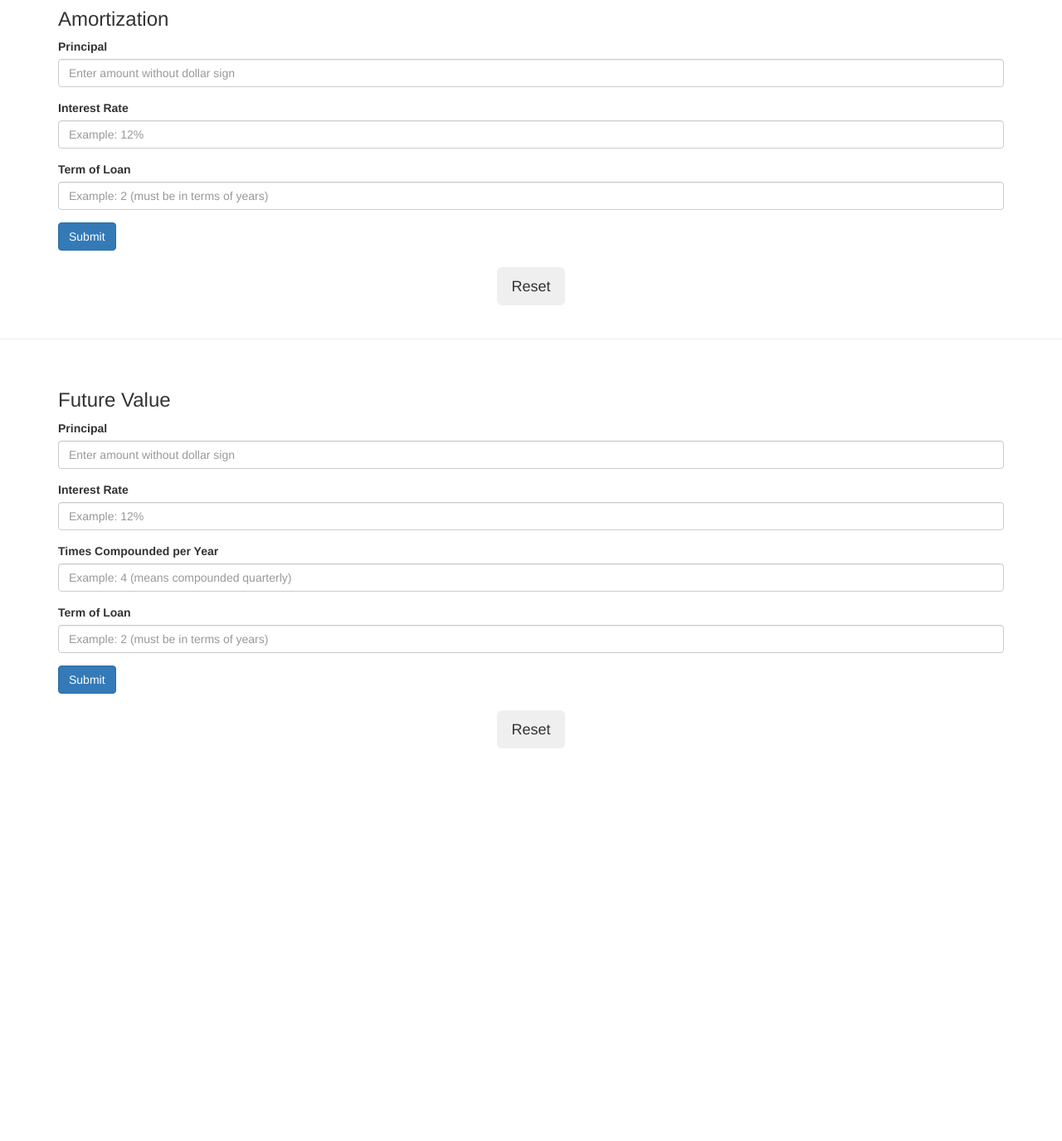
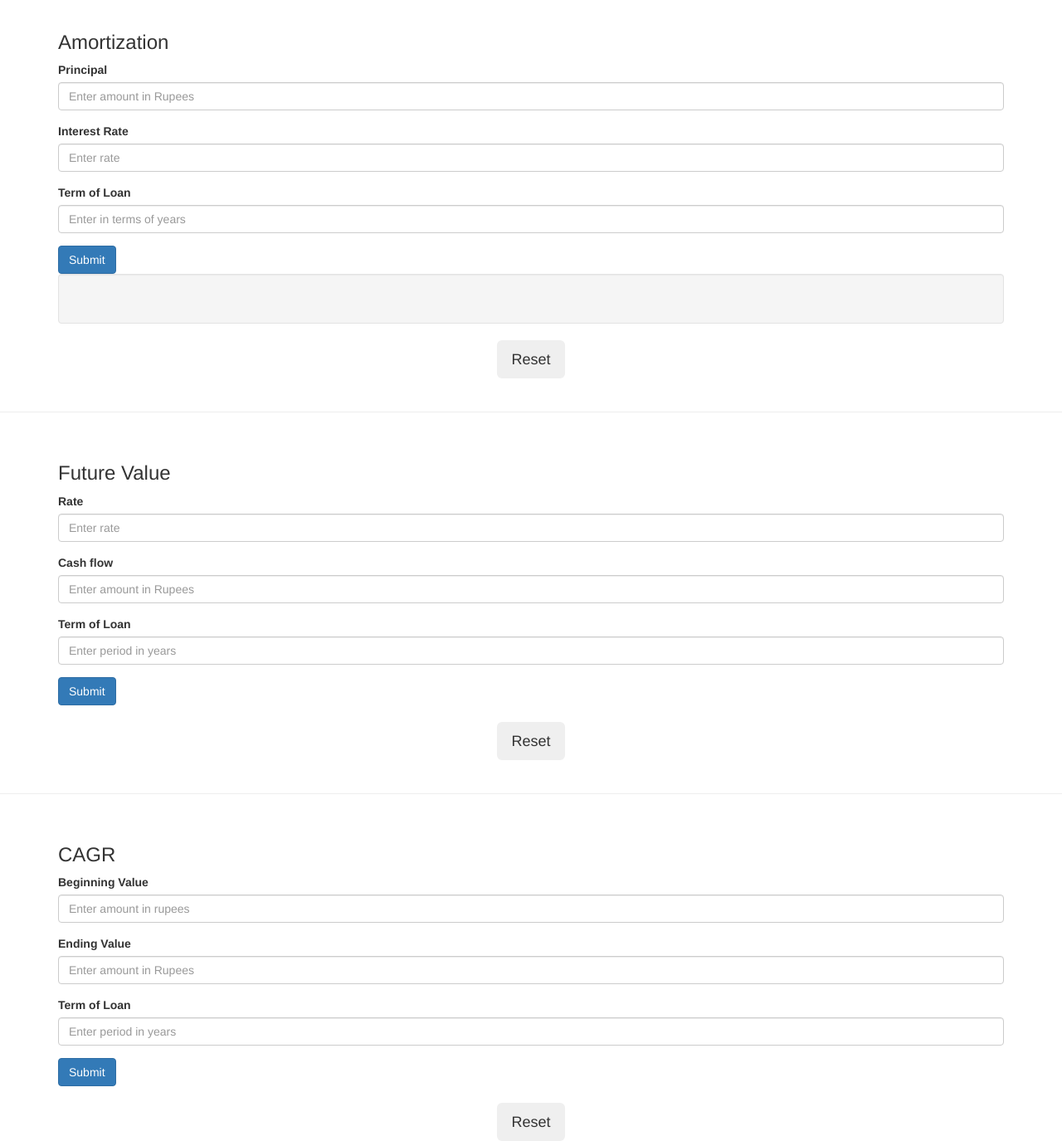
Before and after one commit to Yazhini-Krishnan/express-labs, a website: page public/index.html in a window 1280 px wide. Shown: the part 103-1478 px from the top of the page at 83% size. Before the commit the page ends 1005 px from the top, so only its background shows below. Drawn offline with nearby package versions, Linux system fonts and the light colour scheme.

Commit message:
calculate

```diff
--- a/public/index.html
+++ b/public/index.html
@@ -7,7 +7,9 @@
   <link rel="stylesheet" href="https://maxcdn.bootstrapcdn.com/bootstrap/3.4.1/css/bootstrap.min.css">
   <script src="https://ajax.googleapis.com/ajax/libs/jquery/3.5.1/jquery.min.js"></script>
   <script src="https://maxcdn.bootstrapcdn.com/bootstrap/3.4.1/js/bootstrap.min.js"></script>
-  <script src="finance.js"></script>
+  <script src="/javascripts/finance.js"></script>
+  <script src="/javascripts/calculate.js"></script>
+
 
 </head>
 <body>
@@ -23,80 +25,109 @@
       <a class="navbar-brand" href="#">FINANCE CALCULATORS</a>
     </div>
     <div class="collapse navbar-collapse" id="myNavbar">
-      <ul class="nav navbar-nav">
-        <li class="active"><a href="#">Home</a></li>
-        <li class="dropdown">
-          <a class="dropdown-toggle" data-toggle="dropdown" href="#"> Calculators <span class="caret"></span></a>
-          <ul class="dropdown-menu">
-            <li><a id="amor">Amortization</a></li>
-            <li><a id="fv">Future Value</a></li>
-            <li><a id="cagr">CAGR</a></li>
-          </ul>
-        </li>
 
-      </ul>
+          <div class="form-group">
+    <label for="exampleFormControlSelect1"></label>
+    <select class="form-control" id="exampleFormControlSelect1">
+      <option id="amorForm">Amortization</option>
+      <option id="fvForm">Future Value</option>
+      <option id="cagrForm">CAGR</option>
+
+    </select>
 
     </div>
   </div>
 </nav>
-  <hr>
+
   <div class="container" id="amor">
+   <div class="row">
+     <div class="col-6">
+
+     </div>
+   </div>
     <h3>Amortization</h3>
 
-    <form id="siForm">
+    <form id="amorForm">
       <div class="form-group">
-        <label for="principalSimple">Principal</label>
-        <input type="text" class="form-control" id="principalSimple" placeholder="Enter amount without dollar sign">
+        <label for="principalamor">Principal</label>
+        <input type="text" class="form-control" id="principalamor" placeholder="Enter amount in Rupees">
       </div>
       <div class="form-group">
-        <label for="interestSimple">Interest Rate</label>
-        <input type="text" class="form-control" id="interestSimple" placeholder="Example: 12%">
+        <label for="interestamor">Interest Rate</label>
+        <input type="text" class="form-control" id="interestamor" placeholder="Enter rate">
       </div>
       <div class="form-group">
-        <label for="termSimple">Term of Loan</label>
-        <input type="text" class="form-control" id="termSimple" placeholder="Example: 2 (must be in terms of years)">
+        <label for="termamor">Term of Loan</label>
+        <input type="text" class="form-control" id="termamor" placeholder="Enter in terms of years">
       </div>
-      <button type="submit" class="btn btn-primary" id="btnSimple" onclick="simpleInterest()">Submit</button>
+      <button type="submit" class="btn btn-primary" id="btnamor" onclick="calculate()">Submit</button>
     </form>
-    <div>
-      <p class="lead mt-3" id="siOutput-01"></p>
+    <div class="well" id="finalamount">
+      <p class="lead mt-3" id="sOutput-01"></p>
       <p class="lead mb-3" id="siOutput-02"></p>
     </div>
     <div class="text-center">
-      <input class="btn btn-secondary btn-lg" type="button" value="Reset" onClick="document.getElementById('siForm').reset()">
+      <input class="btn btn-secondary btn-lg" type="button" value="Reset" onClick="document.getElementById('amorForm').reset()">
     </div>
   </div>
   <br>
   <hr>
   <br>
-  <div class="container" div="fv">
+  <div class="container" id="fv">
     <h3>Future Value</h3>
 
-    <form id="ciForm">
+    <form id="fvForm">
       <div class="form-group">
-        <label for="principalCompound">Principal</label>
-        <input type="text" class="form-control" id="principalCompound" placeholder="Enter amount without dollar sign">
+        <label for="fvrate">Rate</label>
+        <input type="text" class="form-control" id="fvrate" placeholder="Enter rate">
       </div>
       <div class="form-group">
-        <label for="interestCompound">Interest Rate</label>
-        <input type="text" class="form-control" id="interestCompound" placeholder="Example: 12%">
+        <label for="fvcashflow">Cash flow</label>
+        <input type="text" class="form-control" id="fvcashflow" placeholder="Enter amount in Rupees">
       </div>
+
       <div class="form-group">
-        <label for="timesCompounded">Times Compounded per Year</label>
-        <input type="text" class="form-control" id="timesCompounded" placeholder="Example: 4 (means compounded quarterly)">
+        <label for="fvterm">Term of Loan</label>
+        <input type="text" class="form-control" id="fvterm" placeholder="Enter period in years">
       </div>
-      <div class="form-group">
-        <label for="termCompound">Term of Loan</label>
-        <input type="text" class="form-control" id="termCompound" placeholder="Example: 2 (must be in terms of years)">
-      </div>
-      <button type="submit" class="btn btn-primary" id="btnCompound" onclick="compoundInterest()">Submit</button>
+      <button type="submit" class="btn btn-primary" id="btnfv" onclick="calculate()">Submit</button>
     </form>
     <div>
       <p class="lead mt-3" id="ciOutput-01"></p>
       <p class="lead mb-3" id="ciOutput-02"></p>
     </div>
     <div class="text-center">
-      <input class="btn btn-secondary btn-lg" type="button" value="Reset" onClick="document.getElementById('ciForm').reset()">
+      <input class="btn btn-secondary btn-lg" type="button" value="Reset" onClick="document.getElementById('fvForm').reset()">
+    </div>
+  </div>
+ <br>
+  <hr>
+  <br>
+  <div class="container" id="fv">
+    <h3>CAGR</h3>
+
+    <form id="cagrForm">
+      <div class="form-group">
+        <label for="cagrBeginningvalue">Beginning Value</label>
+        <input type="text" class="form-control" id="cagrBeginningvalue" placeholder="Enter amount in rupees">
+      </div>
+      <div class="form-group">
+        <label for="cagrEndingvalue">Ending Value</label>
+        <input type="text" class="form-control" id="cagrEndingvalue" placeholder="Enter amount in Rupees">
+      </div>
+
+      <div class="form-group">
+        <label for="cagrterm">Term of Loan</label>
+        <input type="text" class="form-control" id="cagrterm" placeholder="Enter period in years">
+      </div>
+      <button type="submit" class="btn btn-primary" id="btncagr" onclick="calculate()">Submit</button>
+    </form>
+    <div>
+      <p class="lead mt-3" id="ciOutput-01"></p>
+      <p class="lead mb-3" id="ciOutput-02"></p>
+    </div>
+    <div class="text-center">
+      <input class="btn btn-secondary btn-lg" type="button" value="Reset" onClick="document.getElementById('cagrForm').reset()">
     </div>
   </div>
 
--- /dev/null
+++ b/public/javascripts/calculate.js
@@ -0,0 +1,19 @@
+const Finance = require("./finance");
+
+function calculate() {
+    var principal = get("principalamor").value;
+    var interest = get("interestamor").value;
+    var term = get("termamor").value;
+    var finalamount = get("finalamount")
+
+    var finance = new Finance();
+    var payment = finance.AM(principal, interest, term)
+
+
+}
+
+function get(id) {
+    return document.getElementById(id);
+
+
+}
```
